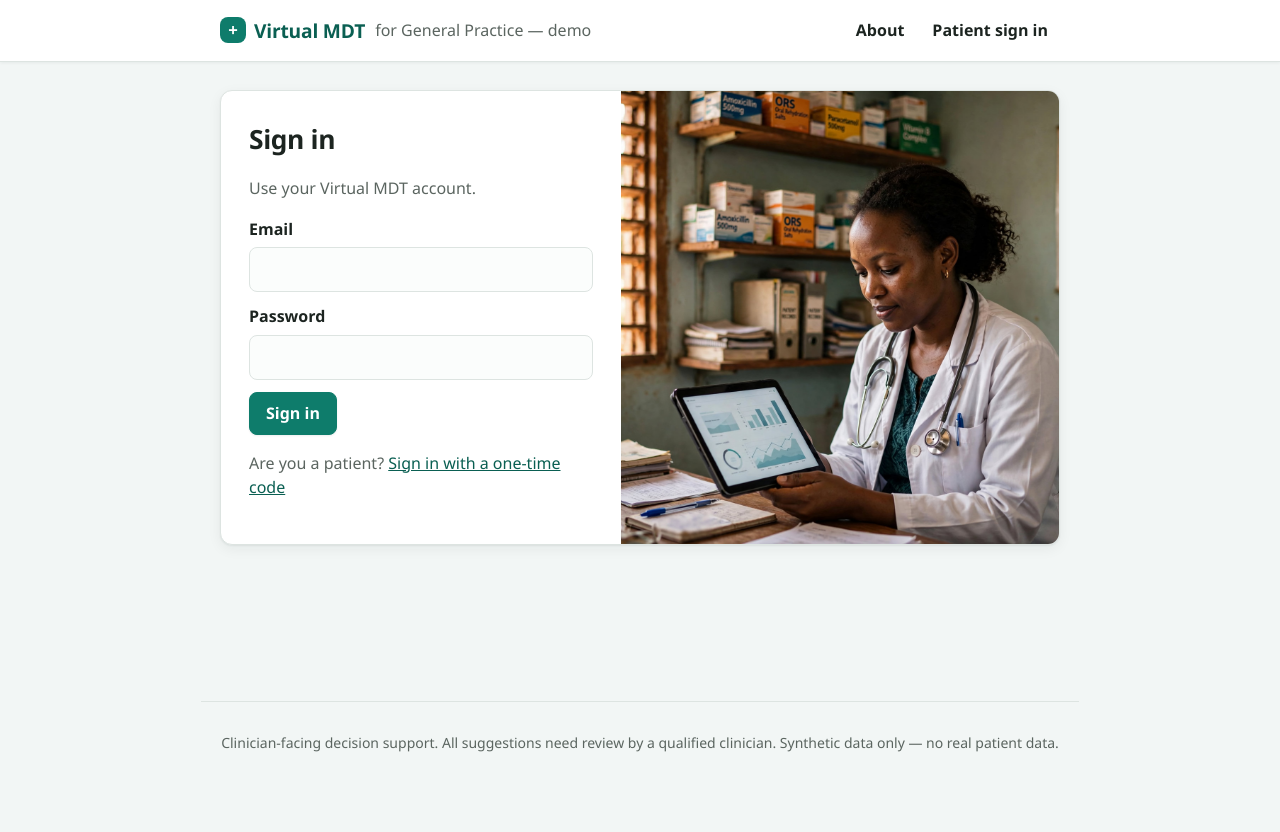
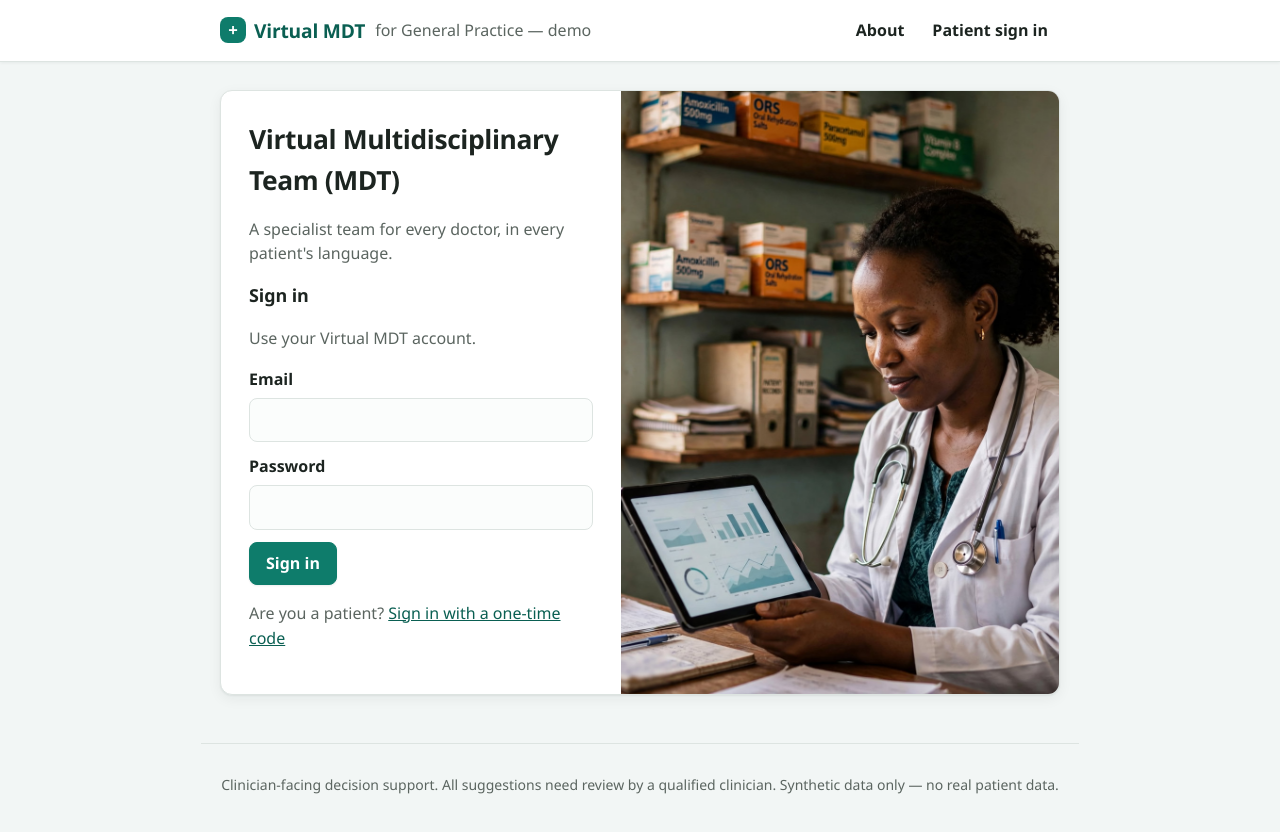
Before and after one commit to HK-Teachnologies/Virtual-MDT-for-General-Practice-, a Next.js app in the folder frontend/: page /login in a window 1280 px wide. Shown: the top 832 px of the page. Before the commit the page ends 800 px from the top, so only its background shows below. Built offline with nearby package versions, Linux system fonts and the light colour scheme; no server answers.

Commit message:
Fix name

```diff
--- a/frontend/app/login/page.tsx
+++ b/frontend/app/login/page.tsx
@@ -29,10 +29,12 @@ export default function Login() {
   return (
     <div className="login-split">
       <form className="login-form" onSubmit={submit}>
-        <h1>Sign in</h1>
+        <h1>Virtual Multidisciplinary Team (MDT)</h1>
         <p className="muted">
-          Use your Virtual MDT account.
+          A specialist team for every doctor, in every patient&apos;s language.
         </p>
+        <h2>Sign in</h2>
+        <p className="muted">Use your Virtual MDT account.</p>
         <div className="field">
           <label htmlFor="email">Email</label>
           <input
```
Also changed, not shown: 1 other file (tests, documents, lock files or other folders).
